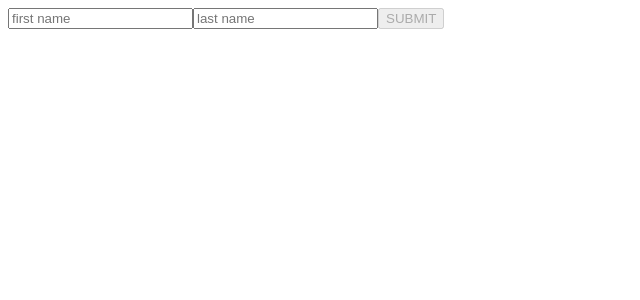
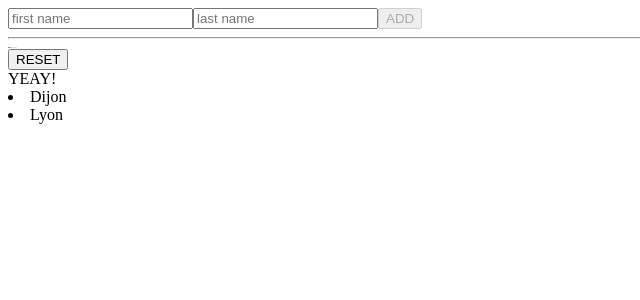
Before and after one commit to wishtack-training/wt-training-angular, an Angular app: page / in a window 1280 px wide. Shown: the top 300 px of the page, without its empty margins (0-640 px from the left). Built offline with nearby package versions, Linux system fonts and the light colour scheme.

Commit message:
Added inputs and outputs to `<wt-form-demo>` component.

```diff
--- a/src/app/app.component.html
+++ b/src/app/app.component.html
@@ -1 +1 @@
-<wt-form-demo></wt-form-demo>
+<wt-demo></wt-demo>
--- a/src/app/playground/demo/demo.component.html
+++ b/src/app/playground/demo/demo.component.html
@@ -1,3 +1,9 @@
+<wt-form-demo
+    (userSubmit)="logUser($event)"
+    [buttonLabel]="'ADD'"></wt-form-demo>
+
+<hr>
+
 <h1 [style.fontSize.px]="title.length % 10">{{ title }}</h1>
 
 <button
--- a/src/app/playground/demo/demo.component.ts
+++ b/src/app/playground/demo/demo.component.ts
@@ -1,4 +1,5 @@
 import { Component } from '@angular/core';
+import { User } from '../form-demo/form-demo.component';
 
 @Component({
     selector: 'wt-demo',
@@ -24,4 +25,9 @@ export class DemoComponent {
     reset() {
         this.title = '';
     }
+
+    logUser(user: User) {
+        console.log(user);
+    }
+
 }
--- a/src/app/playground/form-demo/form-demo.component.html
+++ b/src/app/playground/form-demo/form-demo.component.html
@@ -14,7 +14,7 @@
 
     <button
         [disabled]="!userForm.valid"
-        type="submit">SUBMIT
+        type="submit">{{ buttonLabel }}
     </button>
 
 </form>
--- a/src/app/playground/form-demo/form-demo.component.ts
+++ b/src/app/playground/form-demo/form-demo.component.ts
@@ -1,5 +1,14 @@
-import { Component } from '@angular/core';
+import { Component, EventEmitter, Input, Output } from '@angular/core';
 import { FormControl, FormGroup, Validators } from '@angular/forms';
+
+
+export class User {
+    constructor(
+        public firstName: string,
+        public lastName: string
+    ) {
+    }
+}
 
 @Component({
     selector: 'wt-form-demo',
@@ -7,6 +16,10 @@ import { FormControl, FormGroup, Validators } from '@angular/forms';
     styleUrls: ['./form-demo.component.scss']
 })
 export class FormDemoComponent {
+
+    @Input() buttonLabel = 'SUBMIT';
+    @Output() userChange = new EventEmitter<User>();
+    @Output() userSubmit = new EventEmitter<User>();
 
     userForm = new FormGroup({
         firstName: new FormControl(null, [
@@ -24,12 +37,22 @@ export class FormDemoComponent {
         /* @hack should be in ngOnInit */
         this.userForm.valueChanges
             .subscribe(data => {
-                console.log(data);
+                // this.userChange.emit(...)
             });
     }
 
     submit() {
-        console.log(this.userForm.value);
+
+        /* @todo create a instance of a user. */
+        const userData = this.userForm.value;
+
+        const user = new User(
+            userData.firstName,
+            userData.lastName
+        );
+
+        this.userSubmit.emit(user);
+
     }
 
 }
```
